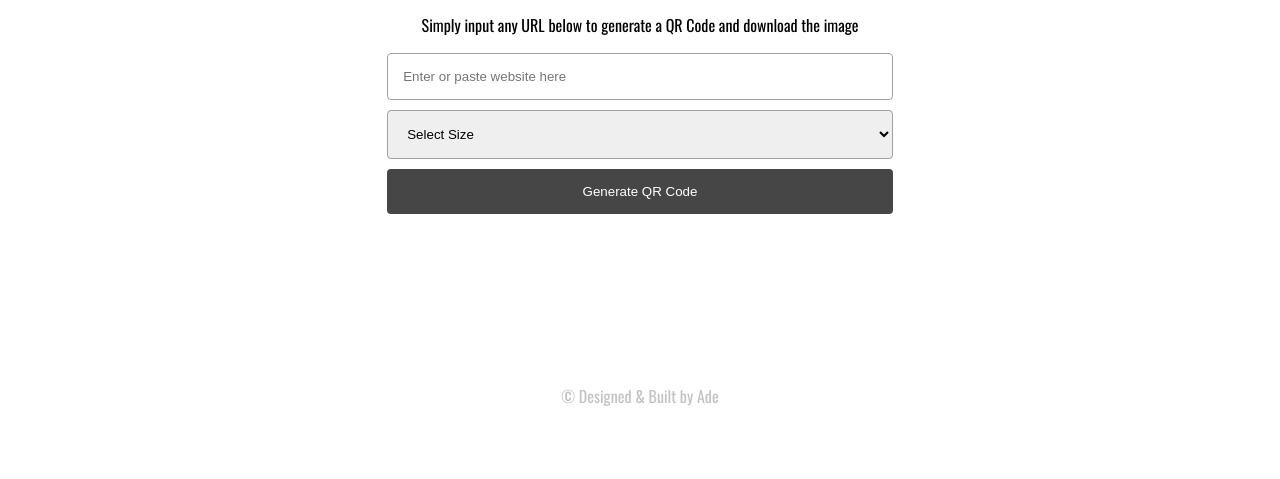
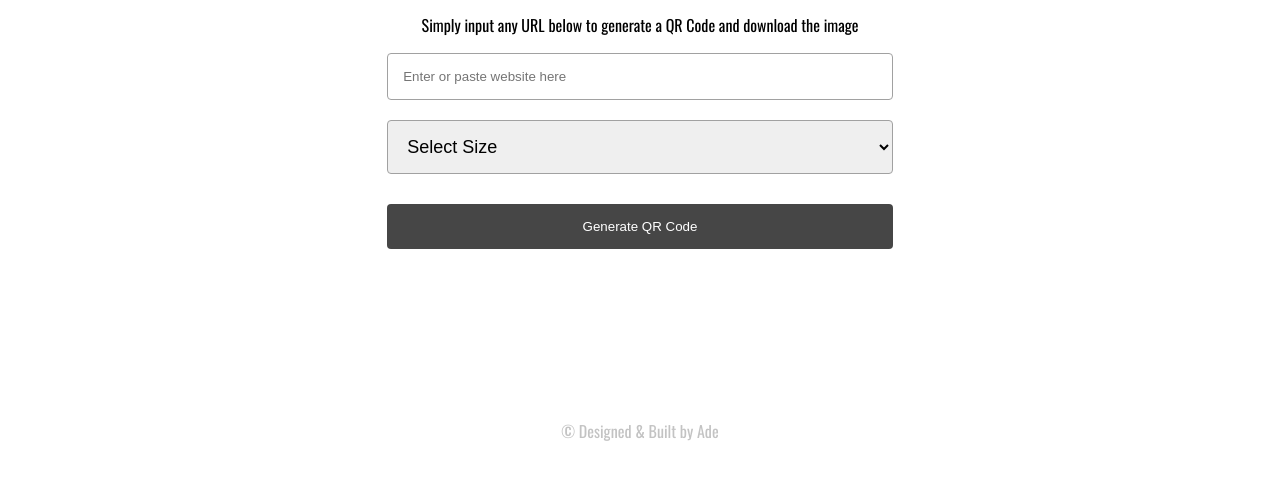
Before and after one commit to infvmous/qrCode-gen-V1, a plain HTML site: page index.html in a window 1280 px wide. Shown: the part 223-702 px from the top of the page. Drawn offline with nearby package versions, Linux system fonts and the light colour scheme.

Commit message:
updated css

```diff
--- a/app.css
+++ b/app.css
@@ -65,8 +65,9 @@ input[type="text"] {
     padding: 15px;
     outline: none;
     border: 1px solid rgb(161, 161, 161);
-    margin-top: 10px;
+    margin: 20px 0;
     border-radius: 4px;
+    font-size: large;
 }
 
 @media (max-width: 600px){
```
